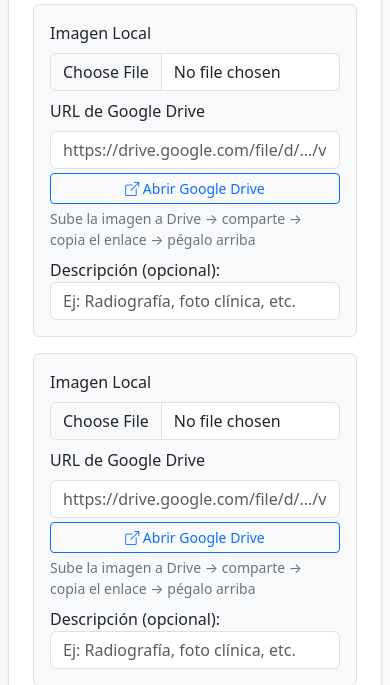
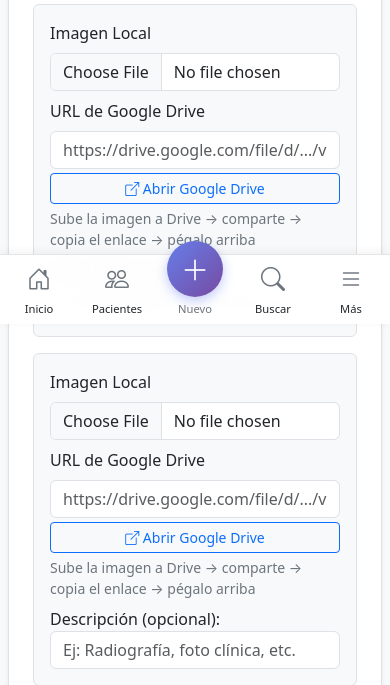
Before and after one commit to pantera3000/etapa6_dramarquez, a Django app: page /notas/nuevo/ in a window 390 px wide. Shown: the part 599-1284 px from the top of the page. Run offline with Django 5.2, Linux system fonts and the light colour scheme; the visitor is signed in with stand-in values (Sample User, id 1); data comes from the database, SQL or seed files in the repository; data that the repository does not hold is empty; some libraries are stand-ins or nearby versions.

Commit message:
feat: add mobile bottom navigation bar with FAB menu and animations

```diff
--- /dev/null
+++ b/static/css/bottom-nav.css
@@ -0,0 +1,290 @@
+/* ============================================
+   Mobile Bottom Navigation Bar
+   ============================================ */
+
+.bottom-nav {
+    position: fixed;
+    bottom: 0;
+    left: 0;
+    right: 0;
+    height: 70px;
+    background: rgba(255, 255, 255, 0.95);
+    backdrop-filter: blur(10px);
+    -webkit-backdrop-filter: blur(10px);
+    border-top: 1px solid rgba(0, 0, 0, 0.1);
+    padding-bottom: env(safe-area-inset-bottom);
+    z-index: 999;
+    display: none; /* Hidden by default */
+    justify-content: space-around;
+    align-items: center;
+    box-shadow: 0 -2px 10px rgba(0, 0, 0, 0.05);
+    animation: slideUp 0.3s ease-out;
+}
+
+[data-theme="dark"] .bottom-nav {
+    background: rgba(30, 41, 59, 0.95);
+    border-top-color: rgba(255, 255, 255, 0.1);
+}
+
+/* Show only on mobile */
+@media (max-width: 767px) {
+    .bottom-nav {
+        display: flex;
+    }
+
+    body {
+        padding-bottom: calc(70px + env(safe-area-inset-bottom));
+    }
+}
+
+/* Bottom Nav Items */
+.bottom-nav-item {
+    flex: 1;
+    display: flex;
+    flex-direction: column;
+    align-items: center;
+    justify-content: center;
+    gap: 4px;
+    background: none;
+    border: none;
+    color: var(--text-secondary);
+    cursor: pointer;
+    padding: 8px;
+    position: relative;
+    transition: all 0.2s ease;
+    text-decoration: none;
+}
+
+.bottom-nav-item i {
+    font-size: 1.5rem;
+    transition: transform 0.2s ease;
+}
+
+.bottom-nav-item span {
+    font-size: 0.7rem;
+    font-weight: 500;
+}
+
+.bottom-nav-item:active {
+    transform: scale(0.95);
+}
+
+.bottom-nav-item.active {
+    color: var(--primary);
+}
+
+.bottom-nav-item.active i {
+    transform: scale(1.1);
+}
+
+/* FAB Button (Center) */
+.bottom-nav-fab {
+    position: relative;
+    margin-top: -20px;
+}
+
+.bottom-nav-fab .fab-icon {
+    width: 56px;
+    height: 56px;
+    border-radius: 50%;
+    background: linear-gradient(135deg, #667eea 0%, #764ba2 100%);
+    display: flex;
+    align-items: center;
+    justify-content: center;
+    color: white;
+    box-shadow: 0 4px 12px rgba(102, 126, 234, 0.4);
+    transition: all 0.3s cubic-bezier(0.68, -0.55, 0.265, 1.55);
+}
+
+.bottom-nav-fab:active .fab-icon {
+    transform: scale(0.9);
+}
+
+.bottom-nav-fab.active .fab-icon {
+    transform: rotate(45deg);
+    background: linear-gradient(135deg, #f093fb 0%, #f5576c 100%);
+}
+
+.bottom-nav-fab .fab-icon i {
+    font-size: 1.75rem;
+}
+
+.bottom-nav-fab span {
+    color: var(--text-secondary);
+}
+
+/* Ripple Effect */
+.bottom-nav-item::before {
+    content: '';
+    position: absolute;
+    top: 50%;
+    left: 50%;
+    width: 0;
+    height: 0;
+    border-radius: 50%;
+    background: rgba(0, 0, 0, 0.1);
+    transform: translate(-50%, -50%);
+    transition: width 0.3s, height 0.3s;
+}
+
+[data-theme="dark"] .bottom-nav-item::before {
+    background: rgba(255, 255, 255, 0.1);
+}
+
+.bottom-nav-item:active::before {
+    width: 100%;
+    height: 100%;
+}
+
+/* FAB Menu */
+.fab-menu {
+    position: fixed;
+    bottom: 0;
+    left: 0;
+    right: 0;
+    top: 0;
+    z-index: 998;
+    pointer-events: none;
+    display: none;
+}
+
+.fab-menu.active {
+    display: block;
+    pointer-events: all;
+}
+
+.fab-backdrop {
+    position: absolute;
+    top: 0;
+    left: 0;
+    right: 0;
+    bottom: 0;
+    background: rgba(0, 0, 0, 0);
+    backdrop-filter: blur(0px);
+    transition: all 0.3s ease;
+}
+
+.fab-menu.active .fab-backdrop {
+    background: rgba(0, 0, 0, 0.5);
+    backdrop-filter: blur(4px);
+}
+
+/* FAB Options */
+.fab-options {
+    position: absolute;
+    bottom: calc(70px + env(safe-area-inset-bottom));
+    left: 50%;
+    transform: translateX(-50%);
+    display: flex;
+    flex-direction: column;
+    gap: 12px;
+    padding-bottom: 20px;
+}
+
+.fab-option {
+    display: flex;
+    align-items: center;
+    gap: 12px;
+    background: white;
+    padding: 12px 20px;
+    border-radius: 50px;
+    box-shadow: 0 4px 12px rgba(0, 0, 0, 0.15);
+    text-decoration: none;
+    color: var(--text-primary);
+    transform: scale(0) translateY(20px);
+    opacity: 0;
+    transition: all 0.3s cubic-bezier(0.68, -0.55, 0.265, 1.55);
+    min-width: 200px;
+}
+
+[data-theme="dark"] .fab-option {
+    background: var(--card-bg);
+    box-shadow: 0 4px 12px rgba(0, 0, 0, 0.3);
+}
+
+.fab-menu.active .fab-option {
+    transform: scale(1) translateY(0);
+    opacity: 1;
+}
+
+/* Staggered animation */
+.fab-menu.active .fab-option[data-index="0"] {
+    transition-delay: 0.05s;
+}
+
+.fab-menu.active .fab-option[data-index="1"] {
+    transition-delay: 0.1s;
+}
+
+.fab-menu.active .fab-option[data-index="2"] {
+    transition-delay: 0.15s;
+}
+
+.fab-menu.active .fab-option[data-index="3"] {
+    transition-delay: 0.2s;
+}
+
+.fab-option-icon {
+    width: 40px;
+    height: 40px;
+    border-radius: 50%;
+    background: linear-gradient(135deg, #667eea 0%, #764ba2 100%);
+    display: flex;
+    align-items: center;
+    justify-content: center;
+    color: white;
+    flex-shrink: 0;
+}
+
+.fab-option-icon i {
+    font-size: 1.25rem;
+}
+
+.fab-option span {
+    font-weight: 500;
+    font-size: 0.95rem;
+}
+
+.fab-option:active {
+    transform: scale(0.95) translateY(0);
+}
+
+/* Animations */
+@keyframes slideUp {
+    from {
+        transform: translateY(100%);
+        opacity: 0;
+    }
+    to {
+        transform: translateY(0);
+        opacity: 1;
+    }
+}
+
+/* Hide on desktop */
+@media (min-width: 768px) {
+    .bottom-nav,
+    .fab-menu {
+        display: none !important;
+    }
+
+    body {
+        padding-bottom: 0 !important;
+    }
+}
+
+/* Adjust for very small screens */
+@media (max-width: 360px) {
+    .bottom-nav-item span {
+        font-size: 0.65rem;
+    }
+
+    .bottom-nav-item i {
+        font-size: 1.3rem;
+    }
+
+    .bottom-nav-fab .fab-icon {
+        width: 50px;
+        height: 50px;
+    }
+}
--- /dev/null
+++ b/static/js/bottom-nav.js
@@ -0,0 +1,166 @@
+/**
+ * Mobile Bottom Navigation Controller
+ * Handles FAB menu, active states, and navigation
+ */
+
+(function() {
+    'use strict';
+
+    let fabButton = null;
+    let fabMenu = null;
+    let fabBackdrop = null;
+    let bottomNav = null;
+
+    /**
+     * Initialize bottom navigation
+     */
+    function init() {
+        // Only run on mobile
+        if (window.innerWidth >= 768) return;
+
+        fabButton = document.getElementById('fabButton');
+        fabMenu = document.getElementById('fabMenu');
+        fabBackdrop = fabMenu?.querySelector('.fab-backdrop');
+        bottomNav = document.getElementById('bottomNav');
+
+        if (!fabButton || !fabMenu) return;
+
+        // FAB button click
+        fabButton.addEventListener('click', toggleFabMenu);
+
+        // Backdrop click to close
+        if (fabBackdrop) {
+            fabBackdrop.addEventListener('click', closeFabMenu);
+        }
+
+        // Navigation buttons
+        initNavigationButtons();
+
+        // Set active button based on current page
+        setActiveButton();
+
+        // Search button
+        const searchBtn = document.getElementById('searchBottomNav');
+        if (searchBtn) {
+            searchBtn.addEventListener('click', function() {
+                if (window.openSearchModal) {
+                    window.openSearchModal();
+                }
+            });
+        }
+
+        // Menu button (open sidebar)
+        const menuBtn = document.getElementById('menuBottomNav');
+        if (menuBtn) {
+            menuBtn.addEventListener('click', function() {
+                const sidebar = document.getElementById('sidebar-wrapper');
+                if (sidebar) {
+                    sidebar.classList.add('show');
+                }
+            });
+        }
+    }
+
+    /**
+     * Toggle FAB menu
+     */
+    function toggleFabMenu(e) {
+        e.preventDefault();
+        e.stopPropagation();
+
+        const isActive = fabMenu.classList.contains('active');
+
+        if (isActive) {
+            closeFabMenu();
+        } else {
+            openFabMenu();
+        }
+    }
+
+    /**
+     * Open FAB menu
+     */
+    function openFabMenu() {
+        fabMenu.classList.add('active');
+        fabButton.classList.add('active');
+        document.body.style.overflow = 'hidden';
+    }
+
+    /**
+     * Close FAB menu
+     */
+    function closeFabMenu() {
+        fabMenu.classList.remove('active');
+        fabButton.classList.remove('active');
+        document.body.style.overflow = '';
+    }
+
+    /**
+     * Initialize navigation buttons
+     */
+    function initNavigationButtons() {
+        const navButtons = document.querySelectorAll('.bottom-nav-item[data-url]');
+
+        navButtons.forEach(button => {
+            button.addEventListener('click', function() {
+                const url = this.dataset.url;
+                if (url) {
+                    window.location.href = url;
+                }
+            });
+        });
+    }
+
+    /**
+     * Set active button based on current page
+     */
+    function setActiveButton() {
+        const currentPath = window.location.pathname;
+        const navButtons = document.querySelectorAll('.bottom-nav-item[data-action]');
+
+        // Remove all active states
+        navButtons.forEach(btn => btn.classList.remove('active'));
+
+        // Determine which button should be active
+        if (currentPath === '/' || currentPath.includes('/pacientes/') && currentPath.split('/').length === 3) {
+            // Home or root pacientes list
+            const homeBtn = document.querySelector('[data-action="home"]');
+            if (homeBtn) homeBtn.classList.add('active');
+        } else if (currentPath.includes('/pacientes/')) {
+            const patientsBtn = document.querySelector('[data-action="patients"]');
+            if (patientsBtn) patientsBtn.classList.add('active');
+        } else if (currentPath.includes('/citas/')) {
+            // Could add a citas button if needed
+            const homeBtn = document.querySelector('[data-action="home"]');
+            if (homeBtn) homeBtn.classList.add('active');
+        }
+    }
+
+    /**
+     * Handle window resize
+     */
+    function handleResize() {
+        if (window.innerWidth >= 768) {
+            // Desktop - close FAB menu if open
+            closeFabMenu();
+        }
+    }
+
+    // Initialize on DOM ready
+    if (document.readyState === 'loading') {
+        document.addEventListener('DOMContentLoaded', init);
+    } else {
+        init();
+    }
+
+    // Handle resize
+    window.addEventListener('resize', handleResize);
+
+    // Close FAB menu on escape key
+    document.addEventListener('keydown', function(e) {
+        if (e.key === 'Escape' && fabMenu?.classList.contains('active')) {
+            closeFabMenu();
+        }
+    });
+
+})();
--- a/templates/base.html
+++ b/templates/base.html
@@ -17,6 +17,9 @@
 
     <!-- Global Search Modal CSS -->
     <link rel="stylesheet" href="{% static 'css/search-modal.css' %}">
+
+    <!-- Mobile Bottom Navigation CSS -->
+    <link rel="stylesheet" href="{% static 'css/bottom-nav.css' %}">
 
     <!-- Aplicar tema INMEDIATAMENTE para evitar flash -->
     <script>
@@ -474,6 +477,10 @@
     <!-- Global Search Modal -->
     {% include 'components/search_modal.html' %}
 
+    <!-- Mobile Bottom Navigation -->
+    {% include 'components/bottom_nav.html' %}
+    <script src="{% static 'js/bottom-nav.js' %}"></script>
+
     {% include 'comunicaciones/modal_whatsapp.html' %}
 </body>
 </html>
--- /dev/null
+++ b/templates/components/bottom_nav.html
@@ -0,0 +1,61 @@
+<!-- Mobile Bottom Navigation Bar -->
+<nav class="bottom-nav" id="bottomNav">
+    <button class="bottom-nav-item" data-action="home" data-url="/">
+        <i class="bi bi-house-door"></i>
+        <span>Inicio</span>
+    </button>
+
+    <button class="bottom-nav-item" data-action="patients" data-url="{% url 'pacientes:lista' %}">
+        <i class="bi bi-people"></i>
+        <span>Pacientes</span>
+    </button>
+
+    <!-- Botón central FAB -->
+    <button class="bottom-nav-item bottom-nav-fab" id="fabButton">
+        <div class="fab-icon">
+            <i class="bi bi-plus-lg"></i>
+        </div>
+        <span>Nuevo</span>
+    </button>
+
+    <button class="bottom-nav-item" data-action="search" id="searchBottomNav">
+        <i class="bi bi-search"></i>
+        <span>Buscar</span>
+    </button>
+
+    <button class="bottom-nav-item" data-action="menu" id="menuBottomNav">
+        <i class="bi bi-list"></i>
+        <span>Más</span>
+    </button>
+</nav>
+
+<!-- Menú radial del FAB -->
+<div class="fab-menu" id="fabMenu">
+    <div class="fab-backdrop"></div>
+    <div class="fab-options">
+        <a href="{% url 'pacientes:crear' %}" class="fab-option" data-index="0">
+            <div class="fab-option-icon">
+                <i class="bi bi-person-plus"></i>
+            </div>
+            <span>Nuevo Paciente</span>
+        </a>
+        <a href="{% url 'citas:calendario' %}" class="fab-option" data-index="1">
+            <div class="fab-option-icon">
+                <i class="bi bi-calendar-plus"></i>
+            </div>
+            <span>Nueva Cita</span>
+        </a>
+        <a href="{% url 'notas:crear' %}" class="fab-option" data-index="2">
+            <div class="fab-option-icon">
+                <i class="bi bi-sticky"></i>
+            </div>
+            <span>Nueva Nota</span>
+        </a>
+        <a href="{% url 'tratamientos:crear' %}" class="fab-option" data-index="3">
+            <div class="fab-option-icon">
+                <i class="bi bi-bandaid"></i>
+            </div>
+            <span>Nuevo Tratamiento</span>
+        </a>
+    </div>
+</div>
```
